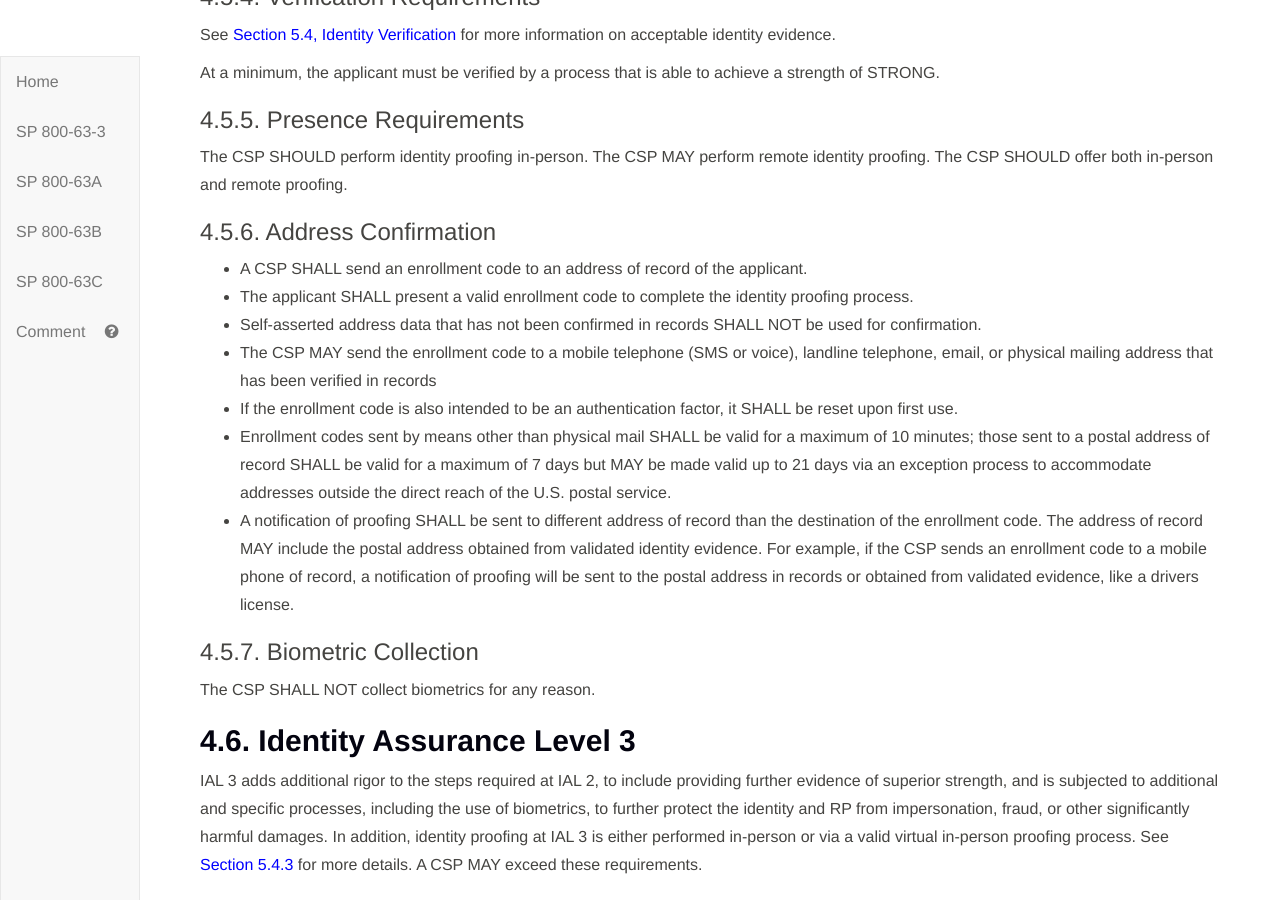
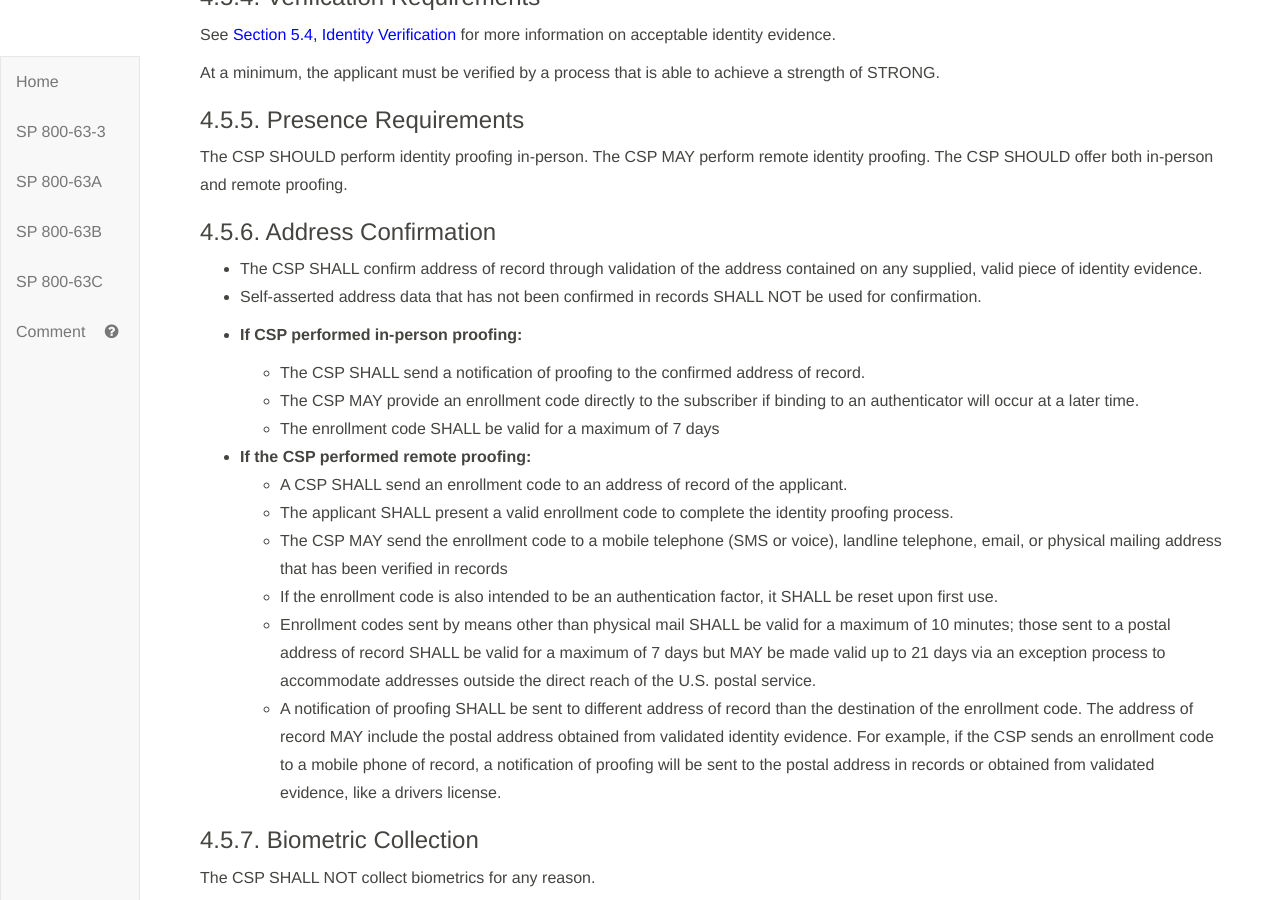
Before and after one commit to usnistgov/800-63-3, a Jekyll site: the page built from sp800-63a.md, in a window 1280 px wide and 900 px high, scrolled down 14408 px. Built offline with Jekyll 4.4.1, drawn with Linux system fonts in a browser that asks for light colours.

Commit message:
Updated informative language on RP process flow.
Closes #195

```diff
--- a/sp800-63a/sec4_ial.md
+++ b/sp800-63a/sec4_ial.md
@@ -110,13 +110,22 @@
 
 ### 4.5.6. Address Confirmation
 
-- A CSP SHALL send an enrollment code to an address of record of the applicant.
-- The applicant SHALL present a valid enrollment code to complete the identity proofing process.
+- The CSP SHALL confirm address of record through validation of the address contained on any supplied, valid piece of identity evidence.
 - Self-asserted address data that has not been confirmed in records SHALL NOT be used for confirmation.
-- The CSP MAY send the enrollment code to a mobile telephone (SMS or voice), landline telephone, email, or physical mailing address that has been verified in records
-- If the enrollment code is also intended to be an authentication factor, it SHALL be reset upon first use.
-- Enrollment codes sent by means other than physical mail SHALL be valid for a maximum of 10 minutes; those sent to a postal address of record SHALL be valid for a maximum of 7 days but MAY be made valid up to 21 days via an exception process to accommodate addresses outside the direct reach of the U.S. postal service.
-- A notification of proofing SHALL be sent to different address of record than the destination of the enrollment code. The address of record MAY include the postal address obtained from validated identity evidence.  For example, if the CSP sends an enrollment code to a mobile phone of record, a notification of proofing will be sent to the postal address in records or obtained from validated evidence, like a drivers license.
+
+- **If CSP performed in-person proofing:**
+
+	- The CSP SHALL send a notification of proofing to the confirmed address of record.
+	- The CSP MAY provide an enrollment code directly to the subscriber if binding to an authenticator will occur at a later time.
+	- The enrollment code SHALL be valid for a maximum of 7 days
+
+- **If the CSP performed remote proofing:**
+	- A CSP SHALL send an enrollment code to an address of record of the applicant.
+	- The applicant SHALL present a valid enrollment code to complete the identity proofing process.
+	- The CSP MAY send the enrollment code to a mobile telephone (SMS or voice), landline telephone, email, or physical mailing address that has been verified in records
+	- If the enrollment code is also intended to be an authentication factor, it SHALL be reset upon first use.
+	- Enrollment codes sent by means other than physical mail SHALL be valid for a maximum of 10 minutes; those sent to a postal address of record SHALL be valid for a maximum of 7 days but MAY be made valid up to 21 days via an exception process to accommodate addresses outside the direct reach of the U.S. postal service.
+	- A notification of proofing SHALL be sent to different address of record than the destination of the enrollment code. The address of record MAY include the postal address obtained from validated identity evidence.  For example, if the CSP sends an enrollment code to a mobile phone of record, a notification of proofing will be sent to the postal address in records or obtained from validated evidence, like a drivers license.
 
 ### 4.5.7. Biometric Collection
 
```
Also changed, not shown: sp800-63-3/sec4_model.md (+1 -1 lines).
